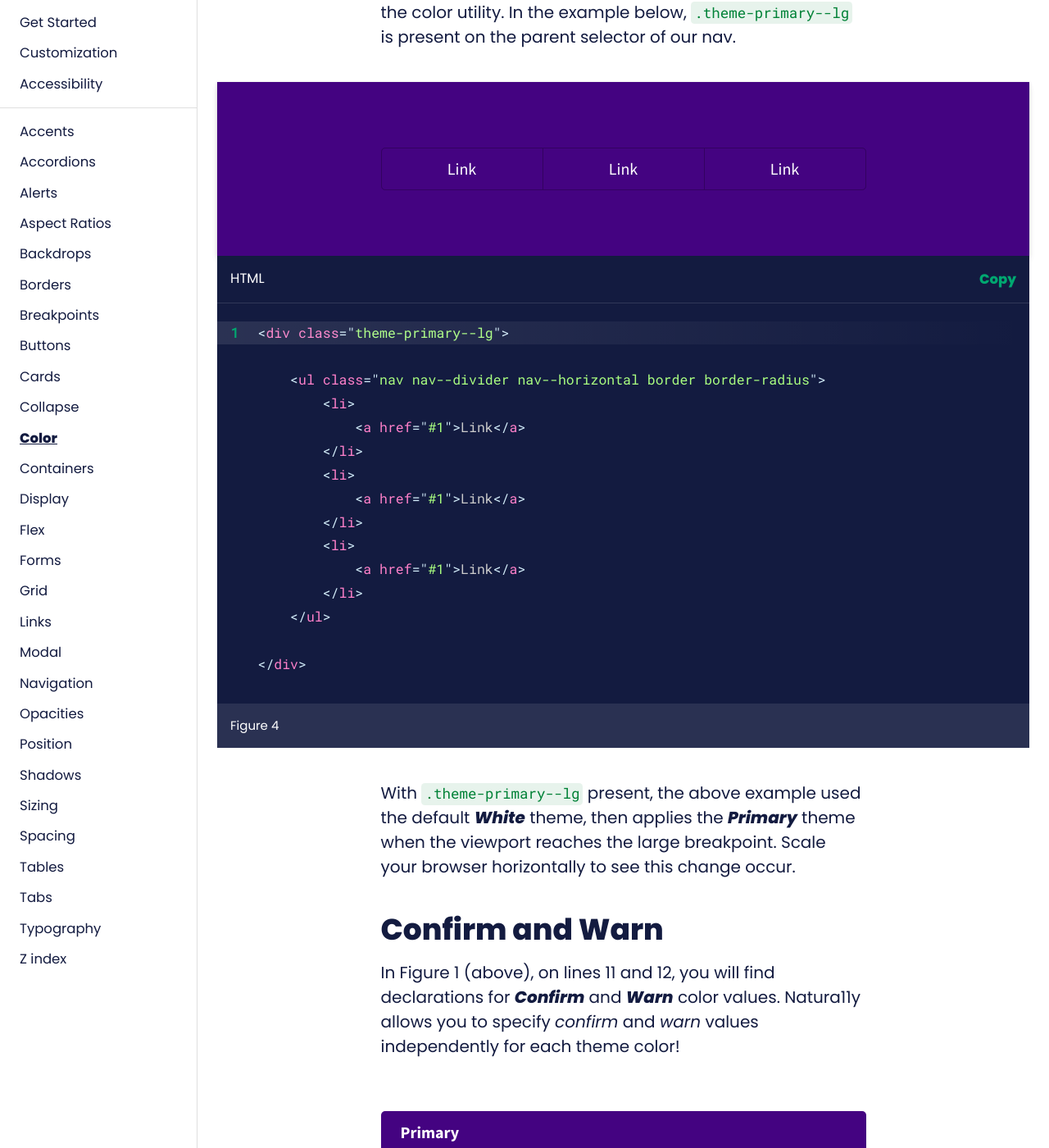
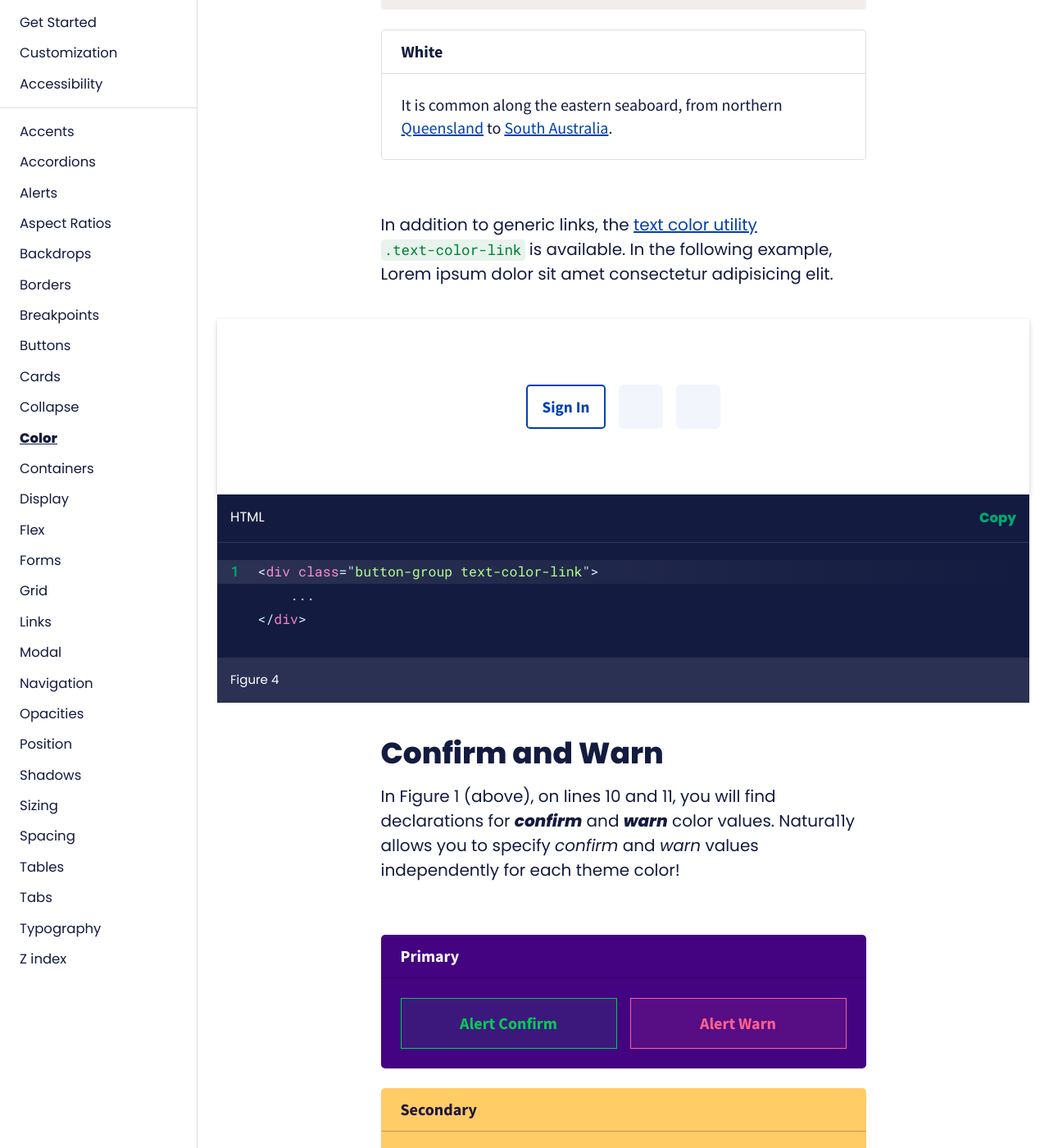
Before and after one commit to cavidano/natura11y-docs, a Jekyll site: the page built from _docs-a-z/color.html, in a window 1280 px wide and 1400 px high, scrolled down 8290 px. Shown: the whole window at 82% size. Built offline with Jekyll 4.4.1, drawn with Linux system fonts in a browser that asks for light colours; some of the changed text lies outside the part shown.

Commit message:
updated color docs!

```diff
--- a/_docs-a-z/buttons.html
+++ b/_docs-a-z/buttons.html
@@ -71,7 +71,7 @@
     <h2>Coloring Buttons</h2>
     <p>
         Add color to a <code>.button</code> selector with our <a
-            href="{{ site.url }}/docs/color-system/#themeColorClasses">theme-color utilities</a>. These utilities
+            href="{{ site.url }}/docs/color/#themeColorUtilities">theme color utilities</a>. These classes
         apply the button's appropriate text color automatically (Figure 2).
     </p>
 </div>
--- a/_docs-a-z/color.html
+++ b/_docs-a-z/color.html
@@ -70,6 +70,7 @@
 <!-- .container -->
 
 <hr class="section-start" id="correlatedColors">
+
 <div class="container narrow margin-y-4">
     <h2>Correlated Colors</h2>
     <p>
@@ -317,10 +318,7 @@
 
 <div class="container narrow margin-y-4">
     <p>
-        With the card exampless above, it's evident the background color and text color change for each theme. Did you notice the border and link colors change as well? This is most apparent with the <em><strong>Dark</strong></em> card, where the border color becomes light instead of dark.
-    </p>
-    <p>
-        In Figure 3 below, on line 1, notice the <code>.theme-primary</code> utility. No other element within the card needs color specified because our theme color utility applies its correlated colors respectively.
+        In Figure 3 (below), on line 1, notice the <code>.theme-primary</code> utility present. No other element within the card needs color specified. Each theme color utility applies its <a href="#correlatedColors">correlated colors</a> to all descendants.
     </p>
 </div>
 <!-- .container -->
@@ -345,7 +343,7 @@
                     &lt;/p&gt;
                 &lt;/div&gt;
 
-                &lt;div class="card__foot font-size-md border-top"&gt;
+                &lt;div class="card__foot border-top"&gt;
                     &lt;ul class="nav nav--horizontal justify-content-between"&gt;
                         &lt;li&gt;
                             &lt;a href="#1"&gt;Search Images&lt;/a&gt;
@@ -367,76 +365,125 @@
 </figure>
 
 <div class="container narrow margin-y-4">
-    <h3>Infinitely Nestable</h3>
+    <h3>Links</h3>
     <p>
-        You can nest theme color utilities throughout the DOM.
+        Refer to Figure 1 (above), on line 9. The correlated link color (e.g. <code>--primary-link</code>) value sets the color of generic links (<code>&lt;a&gt;</code> tags) within paragraphs (<code>&lt;p&gt;</code> tags).  This is not only convenient, it keeps paragraph links visible and accessible.
     </p>
 </div>
 <!-- .container -->
 
 <figure class="container narrow margin-y-4">
-    <div  {{ site.example-custom-properties }}>
+    <div class="overflow-hidden" {{ site.example-custom-properties }}>
 
-        <div class="theme-primary padding-3">
-            <p><strong>Primary</strong></p>
-            <div class="theme-secondary padding-3 box-shadow-1">
-                <p><strong>Secondary</strong></p>
-                <div class="theme-dark padding-3 box-shadow-1">
-                    <p><strong>Dark</strong></p>
-                    <div class="theme-light padding-3 box-shadow-1">
-                        <p><strong>Light</strong></p>
-                        <div class="theme-white padding-3 box-shadow-1">
-                            <p><strong>White</strong></p>
+        <div class="card theme-primary border-radius margin-y-3">
+
+            <div class="card__head border-bottom font-size-rg">
+                <p>
+                    <strong>Primary</strong>
+                </p>
+            </div>
+
+            <div class="card__body">
+                <p>
+                    It is common along the eastern seaboard, from northern <a href="#">Queensland</a> to <a href="#1">South Australia</a>.
+                </p>
             </div>
         </div>
+        <!-- .card -->
+
+        <div class="card theme-secondary border-radius margin-y-3">
+
+            <div class="card__head border-bottom font-size-rg">
+                <p>
+                    <strong>Secondary</strong>
+                </p>
+            </div>
+
+            <div class="card__body">
+                <p>
+                    It is common along the eastern seaboard, from northern <a href="#">Queensland</a> to <a href="#1">South Australia</a>.
+                </p>
             </div>
         </div>
+        <!-- .card -->
+
+        <div class="card theme-dark border-radius margin-y-3">
+
+            <div class="card__head border-bottom font-size-rg">
+                <p>
+                    <strong>Dark</strong>
+                </p>
             </div>
+
+            <div class="card__body">
+                <p>
+                    It is common along the eastern seaboard, from northern <a href="#">Queensland</a> to <a href="#1">South Australia</a>.
+                </p>
+            </div>
+        </div>
+        <!-- .card -->
+
+        <div class="card theme-light border-radius margin-y-3">
+
+            <div class="card__head border-bottom font-size-rg">
+                <p>
+                    <strong>Light</strong>
+                </p>
+            </div>
+
+            <div class="card__body">
+                <p>
+                    It is common along the eastern seaboard, from northern <a href="#">Queensland</a> to <a href="#1">South Australia</a>.
+                </p>
+            </div>
+        </div>
+        <!-- .card -->
+
+        <div class="card theme-white border border-radius margin-y-3">
+
+            <div class="card__head border-bottom font-size-rg">
+                <p>
+                    <strong>White</strong>
+                </p>
+            </div>
+
+            <div class="card__body">
+                <p>
+                    It is common along the eastern seaboard, from northern <a href="#">Queensland</a> to <a href="#1">South Australia</a>.
+                </p>
+            </div>
+        </div>
+        <!-- .card -->
 
     </div>
 </figure>
 
 <div class="container narrow margin-y-4">
-    <h3>Breakpoint Specific</h3>
     <p>
-        Apply a theme color at a specific breakpoint. Chain a breakpoint modifier (e.g. <code>--lg</code> for a <em>large</em> breakpoint) to a the color utility. In the example below, <code>.theme-primary--lg</code> is present on the parent selector of our nav.
+        In addition to generic links, the <a href="#textColorUtilities">text color utility</a> <code>.text-color-link</code> is available. In the following example, Lorem ipsum dolor sit amet consectetur adipisicing elit.
     </p>
 </div>
 <!-- .container -->
 
 <figure class="container medium margin-y-4">
     <div class="example">
-        <div class="padding-x-2 padding-y-5 box-shadow-1 theme-primary--lg" {{ site.example-custom-properties }}>
-            <div class="container narrow">
-                <ul class="nav nav--divider nav--horizontal border border-radius" role="navigation">
-                    <li>
-                        <a href="#1">Link</a>
-                    </li>
-                    <li>
-                        <a href="#1">Link</a>
-                    </li>
-                    <li>
-                        <a href="#1">Link</a>
-                    </li>
-                </ul>
+        <div class="padding-x-2 padding-y-5 box-shadow-1" {{ site.example-custom-properties }}>
+            <div class="button-group font-size-lg text-color-link">
+                <a class="button button--outline" href="#1">
+                    Sign In
+                </a>
+                <a class="button button--icon-only" href="#1" aria-label="Language">
+                    <span class="icon_language" aria-hidden="true"></span>
+                </a>
+                <a class="button button--icon-only" href="#1" aria-label="Search">
+                    <span class="icon_search" aria-hidden="true"></span>
+                </a>
             </div>
         </div>
         <pre data-line="1">
             <code class="language-html">
-                &lt;div class="theme-primary--lg"&gt;
-
-                    &lt;ul class="nav nav--divider nav--horizontal border border-radius"&gt;
-                        &lt;li&gt;
-                            &lt;a href="#1"&gt;Link&lt;/a&gt;
-                        &lt;/li&gt;
-                        &lt;li&gt;
-                            &lt;a href="#1"&gt;Link&lt;/a&gt;
-                        &lt;/li&gt;
-                        &lt;li&gt;
-                            &lt;a href="#1"&gt;Link&lt;/a&gt;
-                        &lt;/li&gt;
-                    &lt;/ul&gt;
-
+                &lt;div class="button-group text-color-link"&gt;
+                    ...
                 &lt;/div&gt;
             </code>
         </pre>
@@ -447,16 +494,9 @@
 </figure>
 
 <div class="container narrow margin-y-4">
-    <p>
-        With <code>.theme-primary--lg</code> present, the above example used the default <em><strong>White</strong></em> theme, then applies the <em><strong>Primary</strong></em> theme when the viewport reaches the large breakpoint. Scale your browser horizontally to see this change occur.
-    </p>
-</div>
-<!-- .container -->
-
-<div class="container narrow margin-y-4">
     <h3>Confirm and Warn</h3>
     <p>
-        In Figure 1 (above), on lines 11 and 12, you will find declarations for <em><strong>Confirm</strong></em> and  <em><strong>Warn</strong></em> color values. Natura11y allows you to specify <em>confirm</em> and <em>warn</em> values independently for each theme color!
+        In Figure 1 (above), on lines 10 and 11, you will find declarations for <em><strong>confirm</strong></em> and  <em><strong>warn</strong></em> color values. Natura11y allows you to specify <em>confirm</em> and <em>warn</em> values independently for each theme color!
     </p>
 </div>
 <!-- .container -->
@@ -642,10 +682,97 @@
     </div>
 </figure>
 
+<div class="container narrow margin-y-4">
+    <h3>Infinitely Nestable</h3>
+    <p>
+        You can nest theme color utilities throughout the DOM.
+    </p>
+</div>
+<!-- .container -->
+
+<figure class="container narrow margin-y-4">
+    <div {{ site.example-custom-properties }}>
+
+        <div class="theme-primary padding-3">
+            <p><strong>Primary</strong></p>
+            <div class="theme-secondary padding-3 box-shadow-1">
+                <p><strong>Secondary</strong></p>
+                <div class="theme-dark padding-3 box-shadow-1">
+                    <p><strong>Dark</strong></p>
+                    <div class="theme-light padding-3 box-shadow-1">
+                        <p><strong>Light</strong></p>
+                        <div class="theme-white padding-3 box-shadow-1">
+                            <p><strong>White</strong></p>
+                        </div>
+                    </div>
+                </div>
+            </div>
+        </div>
+
+    </div>
+</figure>
+
+<div class="container narrow margin-y-4">
+    <h3>Breakpoint Specific</h3>
+    <p>
+        Apply a theme color at a specific breakpoint. Chain a breakpoint modifier (e.g. <code>--lg</code> for a <em>large</em> breakpoint) to a the color utility. In the following example, <code>.theme-primary--lg</code> is present on the parent selector of our nav (Figure 5, line 1).
+    </p>
+</div>
+<!-- .container -->
+
+<figure class="container medium margin-y-4">
+    <div class="example">
+        <div class="padding-x-2 padding-y-5 box-shadow-1 theme-primary--lg" {{ site.example-custom-properties }}>
+            <div class="container narrow">
+                <ul class="nav nav--divider nav--horizontal border border-radius" role="navigation">
+                    <li>
+                        <a href="#1">Link</a>
+                    </li>
+                    <li>
+                        <a href="#1">Link</a>
+                    </li>
+                    <li>
+                        <a href="#1">Link</a>
+                    </li>
+                </ul>
+            </div>
+        </div>
+        <pre data-line="1">
+            <code class="language-html">
+                &lt;div class="theme-primary--lg"&gt;
+
+                    &lt;ul class="nav nav--divider nav--horizontal border border-radius"&gt;
+                        &lt;li&gt;
+                            &lt;a href="#1"&gt;Link&lt;/a&gt;
+                        &lt;/li&gt;
+                        &lt;li&gt;
+                            &lt;a href="#1"&gt;Link&lt;/a&gt;
+                        &lt;/li&gt;
+                        &lt;li&gt;
+                            &lt;a href="#1"&gt;Link&lt;/a&gt;
+                        &lt;/li&gt;
+                    &lt;/ul&gt;
+
+                &lt;/div&gt;
+            </code>
+        </pre>
+    </div>
+    <figcaption>
+        <p>Figure 5</p>
+    </figcaption>
+</figure>
+
+<div class="container narrow margin-y-4">
+    <p>
+        On smaller viewports The above example uses the default <em><strong>white</strong></em> theme. It instead used the <em><strong>primary</strong></em> theme when the viewport reaches the large breakpoint. Scale your browser horizontally to see this change occur.
+    </p>
+</div>
+<!-- .container -->
+
 <hr class="section-start" id="backgroundColorUtilities">
 
 <div class="container narrow margin-y-4">
-    <h2>Background Color Only</h2>
+    <h2>Background Color Utilities</h2>
     <p>
         Need to apply only a background color? Our <em>background color utilities</em> (e.g. <code>.background-color-primary</code>) apply only the background color to its selector.
     </p>
@@ -656,20 +783,48 @@
 
     <div {{ site.example-custom-properties }}>
 
-        <div class="background-color-primary padding-4 margin-y-2">
+        <div class="grid grid--gap-2 grid--cell-fill">
+
+            <div class="grid__cell">
+                <div class="aspect-ratio aspect-ratio--1by1">
+                    <div class="aspect-ratio__content background-color-primary">
                         <p class="screen-reader-only">Primary</p>
                     </div>
-        <div class="background-color-secondary padding-4 margin-y-2">
+                </div>
+            </div>
+
+            <div class="grid__cell">
+                <div class="aspect-ratio aspect-ratio--1by1">
+                    <div class="aspect-ratio__content background-color-secondary">
                         <p class="screen-reader-only">Secondary</p>
                     </div>
-        <div class="background-color-dark padding-4 margin-y-2">
+                </div>
+            </div>
+
+            <div class="grid__cell">
+                <div class="aspect-ratio aspect-ratio--1by1">
+                    <div class="aspect-ratio__content background-color-dark">
                         <p class="screen-reader-only">Dark</p>
                     </div>
-        <div class="background-color-light padding-4 margin-y-2">
+                </div>
+            </div>
+
+            <div class="grid__cell">
+                <div class="aspect-ratio aspect-ratio--1by1">
+                    <div class="aspect-ratio__content background-color-light">
                         <p class="screen-reader-only">Light</p>
                     </div>
-        <div class="background-color-white border padding-4 margin-y-2">
+                </div>
+            </div>
+
+            <div class="grid__cell">
+                <div class="aspect-ratio aspect-ratio--1by1">
+                    <div class="aspect-ratio__content border">
                         <p class="screen-reader-only">White</p>
+                    </div>
+                </div>
+            </div>
+
         </div>
 
     </div>
@@ -680,7 +835,7 @@
 
 <div class="container narrow margin-y-4">
     <p>
-        Available <em>background color utilities</em> shown in figure 5:
+        Available <em>background color utilities</em> shown in figure 6:
     </p>
 </div>
 <!-- .container -->
@@ -696,11 +851,11 @@
         </code>
     </pre>
 	<figcaption>
-		<p>Figure 5</p>
+		<p>Figure 6</p>
 	</figcaption>
 </figure>
 
-<hr class="section-start" id="TextColorUtilities">
+<hr class="section-start" id="textColorUtilities">
 
 <div class="container narrow margin-y-4">
     <h2>Text Color Utilities</h2>
@@ -708,7 +863,7 @@
         Natura11y's <em>text color utilities</em> are useful for applying text color specificly to certain selectors.
     </p>
     <p>
-         Consider the following example in Figure 6. With our primary theme applied to the containing element (line 1), <code>.text-color-secondary</code> is present on the third button selector.
+        Consider the following example in Figure 7. With our primary theme applied to the containing element (line 1), <code>.text-color-secondary</code> is present on the third button selector.
     </p>
 </div>
 <!-- .container -->
@@ -772,7 +927,7 @@
         Keep in mind that text color utilities take priority over color applied with theme color utilies. This, of course allows for even more variations within your themes.
     </p>
     <p>
-        Available <em>text color utilities</em> shown in figure 7:
+        Available <em>text color utilities</em> shown in figure 8:
     </p>
 </div>
 <!-- .container -->
@@ -789,6 +944,8 @@
         </code>
     </pre>
 	<figcaption>
-		<p>Figure 7</p>
+		<p>Figure 8</p>
 	</figcaption>
 </figure>
+
+{% include related-css-vars.html anchor="color" %}
```
Also changed, not shown: other parts of _docs-a-z/color.html (+1 -1 lines). Lines whose indentation alone changed are shown as unchanged.
